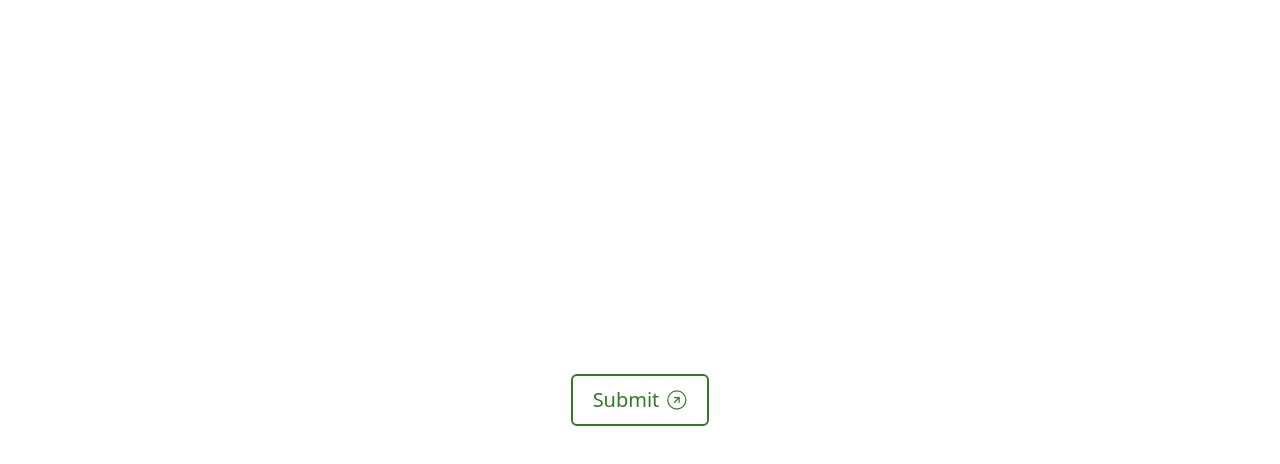
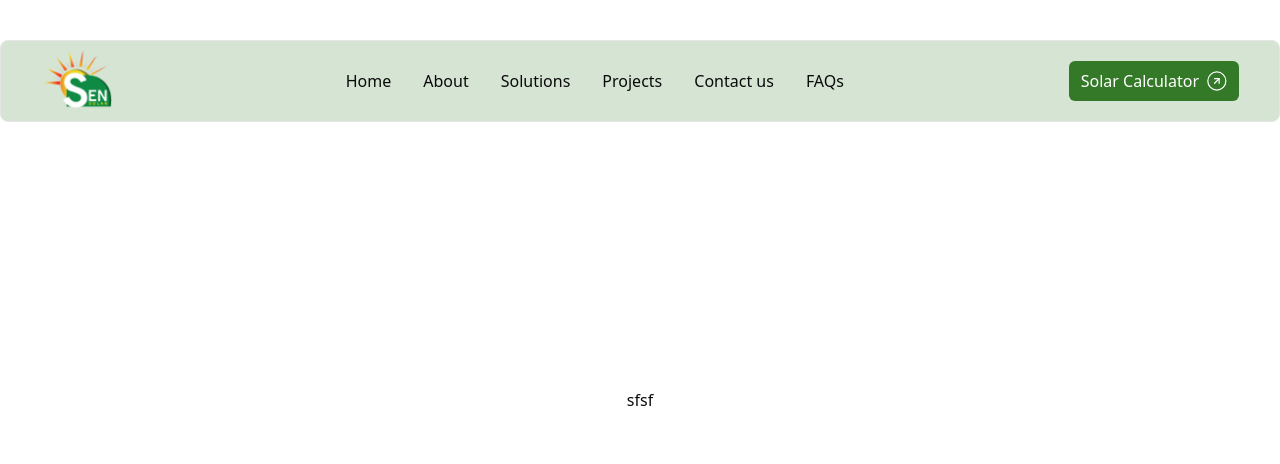
Before and after one commit to Vinod-Mendis/sen-solar, a Next.js app: page / in a window 1280 px wide. Shown: the top 464 px of the page. Built offline with nearby package versions, Linux system fonts and the light colour scheme.

Commit message:
implement navabr component

```diff
--- /dev/null
+++ b/src/app/components/NavBar.jsx
@@ -0,0 +1,40 @@
+/** @format */
+
+import Image from "next/image";
+import React from "react";
+import logo from "../../../public/images/logo.png";
+import Link from "next/link";
+import ButtonComponent from "./ButtonComponent";
+
+export default function NavBar() {
+  const navLinks = [
+    { name: "Home", link: "/" },
+    { name: "About", link: "/" },
+    { name: "Solutions", link: "/" },
+    { name: "Projects", link: "/" },
+    { name: "Contact us", link: "/" },
+    { name: "FAQs", link: "/" },
+  ];
+  return (
+    <div className="fixed w-full max-w-7xl mt-10">
+      <nav className="flex items-center mx-auto bg-[#347928]/20 backdrop-blur-sm border py-1 px-10 rounded-lg justify-between">
+        <Link href={"/"} className="cursor-pointer">
+          <Image src={logo} width={80} height={80} alt="logo" />
+        </Link>
+        <ul className="flex gap-8">
+          {navLinks.map((navItem, index) => (
+            <Link href={navItem.link} key={index}>
+              <li className="hover:scale-110 transition">{navItem.name}</li>
+            </Link>
+          ))}
+        </ul>
+        <ButtonComponent
+          variant={"green_primary"}
+          icon={"circleArrow"}
+          size={"sm"}>
+          Solar Calculator
+        </ButtonComponent>
+      </nav>
+    </div>
+  );
+}
--- a/src/app/layout.js
+++ b/src/app/layout.js
@@ -1,5 +1,6 @@
 import { Geist, Geist_Mono } from "next/font/google";
 import "./globals.css";
+import NavBar from "./components/NavBar";
 
 const geistSans = Geist({
   variable: "--font-geist-sans",
@@ -20,8 +21,11 @@ export default function RootLayout({ children }) {
   return (
     <html lang="en">
       <body
-        className={`${geistSans.variable} ${geistMono.variable} antialiased`}
+        className={`${geistSans.variable} ${geistMono.variable} antialiased max-w-7xl mx-auto`}
       >
+        <header>
+          <NavBar/>
+        </header>
         {children}
       </body>
     </html>
--- a/src/app/page.js
+++ b/src/app/page.js
@@ -5,13 +5,8 @@ import ButtonComponent from "./components/ButtonComponent";
 
 export default function Home() {
   return (
-    <div className="max-w-7xl mx-auto h-screen justify-center items-center flex ">
-      <ButtonComponent
-        variant={"green_outline"}
-        icon={"circleArrow"}
-        onClickFn={"submit"}>
-        Submit
-      </ButtonComponent>
+    <div className="h-screen justify-center items-center flex mb-[1000px]">
+      sfsf
     </div>
   );
 }
```
Also changed, not shown: public/images/logo.png (added).
